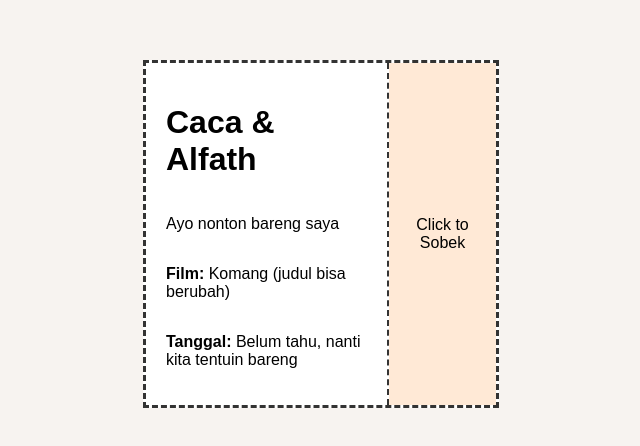
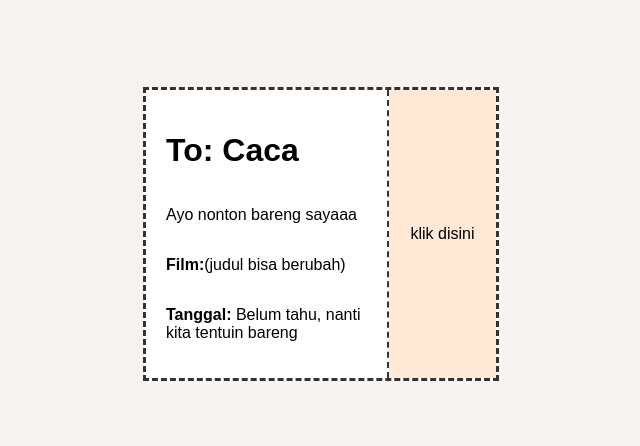
Before and after one commit to alfath1508/halo, a plain HTML site: page index.html in a window 1280 px wide. Shown: the part 166-612 px from the top of the page, without its empty margins (319-959 px from the left). Drawn offline with Linux system fonts and the light colour scheme.

Commit message:
Update index.html

```diff
--- a/index.html
+++ b/index.html
@@ -4,19 +4,19 @@
 <head>
     <meta charset="UTF-8">
     <meta name="viewport" content="width=device-width, initial-scale=1.0">
-    <title>Tiket untuk Caca</title>
+    <title>spesial</title>
     <link rel="stylesheet" href="style.css">
 </head>
 <body>
     <div class="ticket" onclick="sobekTiket()">
         <div class="left">
-            <h1>Caca & Alfath</h1>
-            <p>Ayo nonton bareng saya</p>
-            <p><strong>Film:</strong> Komang (judul bisa berubah)</p>
+            <h1>To: Caca</h1>
+            <p>Ayo nonton bareng sayaaa</p>
+            <p><strong>Film:</strong>(judul bisa berubah)</p>
             <p><strong>Tanggal:</strong> Belum tahu, nanti kita tentuin bareng</p>
         </div>
         <div class="right">
-            <p>Click to Sobek</p>
+            <p>klik disini</p>
         </div>
     </div>
 
```
